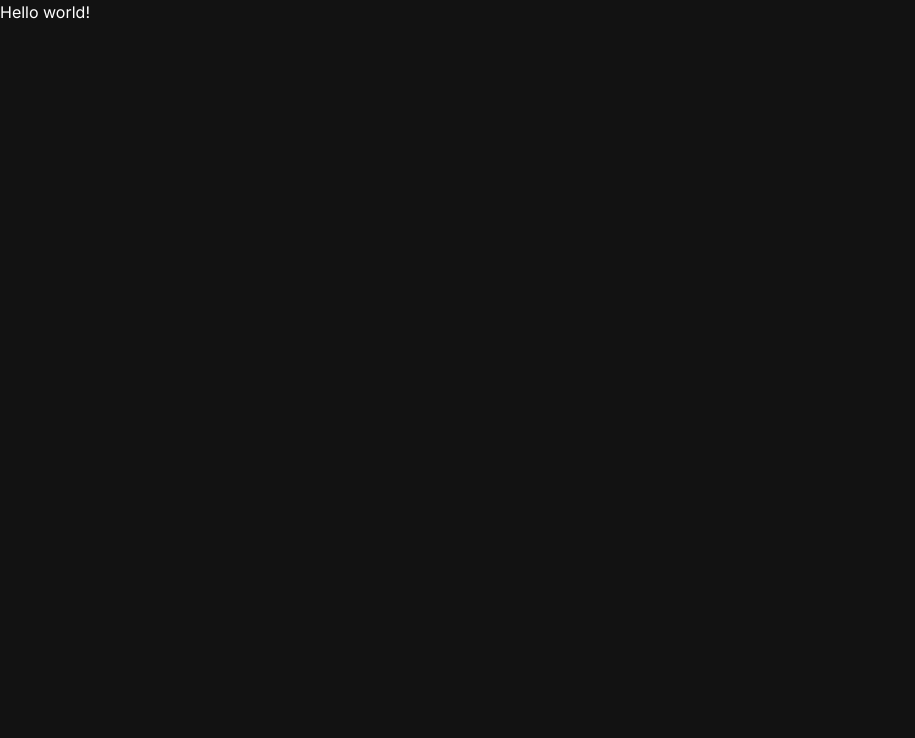
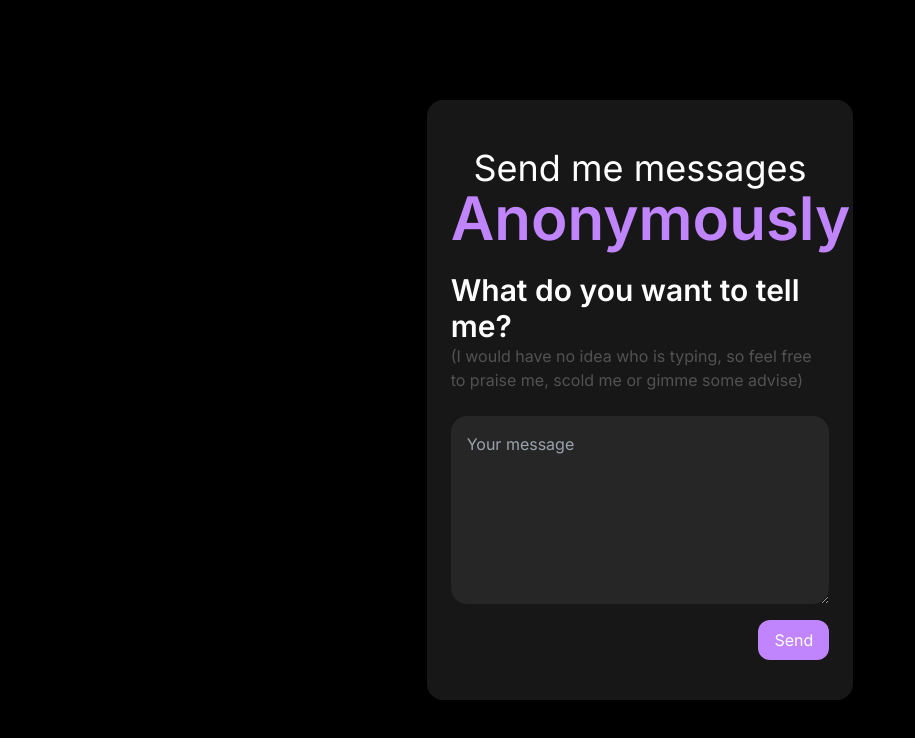
Before and after one commit to CampVamp/Anonymous-Messages, a Next.js app in the folder client/: page / in a window 1280 px wide. Shown: the top 738 px of the page, without its empty margins (0-915 px from the left). Built offline with nearby package versions, Linux system fonts and the light colour scheme.

Commit message:
:lipstick: Make Forms UI

```diff
--- a/client/app/globals.css
+++ b/client/app/globals.css
@@ -3,5 +3,6 @@
 @tailwind utilities;
 
 body {
-  background-color: #121212;
+  background-color: #000000;
+  color: #ffffff;
 }
--- a/client/app/page.tsx
+++ b/client/app/page.tsx
@@ -1,5 +1,38 @@
 const page = () => {
-  return <div className=" text-white">Hello world!</div>;
+  const handleSubmit = () => {};
+  return (
+    <div className=" w-full h-screen flex items-center justify-center">
+      <div className=" md:w-1/3 md:h-3/4 w-5/6 bg-neutral-900 rounded-2xl drop-shadow-2xl flex flex-col p-6">
+        <div className="md:py-6 py-4 md:text-4xl text-xl text-center flex flex-col">
+          Send me messages{" "}
+          <div className=" md:text-6xl text-3xl text-purple-400 font-semibold">
+            Anonymously
+          </div>
+        </div>
+        <form className=" w-full h-full flex flex-col items-center justify-center">
+          <label className=" flex flex-col w-full h-5/6 md:gap-6 gap-4">
+            <div>
+              <div className="md:text-3xl text-lg font-semibold">
+                {" "}
+                What do you want to tell me?
+              </div>
+              <div className=" text-neutral-600">
+                (I would have no idea who is typing, so feel free to praise me,
+                scold me or gimme some advise)
+              </div>
+            </div>
+            <textarea
+              className=" md:w-full md:h-full h-48 rounded-2xl bg-neutral-800 p-4 focus:outline-purple-400 outline-none "
+              placeholder="Your message"
+            />
+          </label>
+          <button className=" px-4 py-2 w-fit bg-purple-400 self-end my-4 rounded-xl">
+            Send
+          </button>
+        </form>
+      </div>
+    </div>
+  );
 };
 
 export default page;
```
